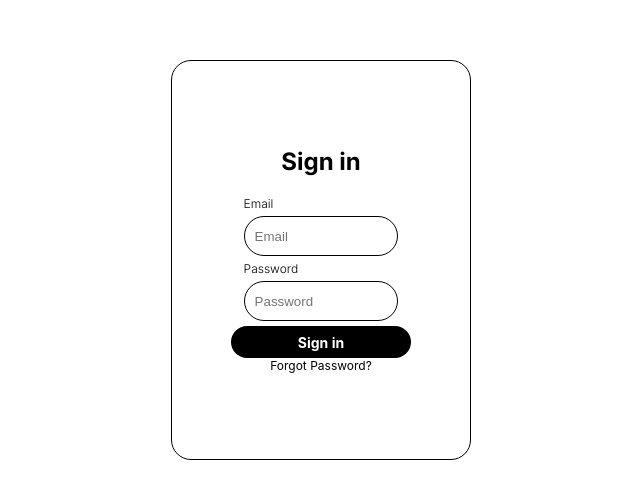
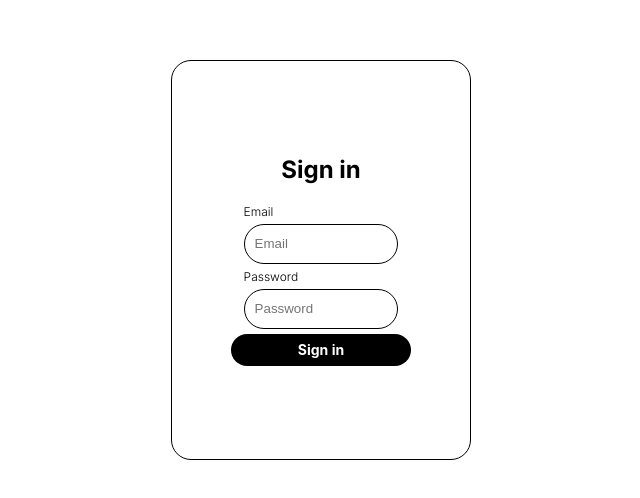
Before and after one commit to winkjii/peek-a-plot, a React (Create React App) app: page /sign-in in a window 1280 px wide. Shown: the part 140-638 px from the top of the page, without its empty margins (319-959 px from the left). Built offline with nearby package versions, Linux system fonts and the light colour scheme; no server answers.

Commit message:
error alert sign-in sign-up

```diff
--- a/src/pages/SignIn/SignIn.js
+++ b/src/pages/SignIn/SignIn.js
@@ -18,7 +18,8 @@ const SignIn = () => {
       await signInWithEmailAndPassword(auth, email, password);
       navigate("/home");
     } catch (error) {
-      setError(true);
+      console.log("error", error)
+      alert("เข้าสู่ระบบไม่สำเร็จ กรุณาตรวจสอบชื่อผู้ใช้และรหัสผ่านของคุณอีกครั้ง ")
     }
   };
 
@@ -63,9 +64,6 @@ const SignIn = () => {
           width={180}
           height={32}
         />
-        <div className={styles.forgot} onClick={handleForgotPassword}>
-          Forgot Password?
-        </div>
       </div>
     </div>
   );
--- a/src/pages/SignUp/SignUp.js
+++ b/src/pages/SignUp/SignUp.js
@@ -3,17 +3,16 @@ import styles from "./SignUp.module.css";
 import ButtonSemantic from "../../components/ButtonSemantic/ButtonSemantic";
 import { auth, db, storage } from "../../firebase/firebase";
 import { createUserWithEmailAndPassword, updateProfile } from "firebase/auth";
-import { ref, uploadBytesResumable, getDownloadURL } from "firebase/storage";
+// import { ref, uploadBytesResumable, getDownloadURL } from "firebase/storage";
 import { useNavigate } from "react-router-dom";
 import { doc, setDoc } from "firebase/firestore";
-import img from "../../assets/logo.png"
+// import img from "../../assets/logo.png"
 
 const SignUp = () => {
   const [username, setUsername] = useState("");
   const [email, setEmail] = useState("");
   const [password, setPassword] = useState("");
   const [confirmPassword, setConfirmPassword] = useState("");
-  const [error, setError] = useState(false);
 
   const navigate = useNavigate();
 
@@ -50,7 +49,7 @@ const SignUp = () => {
       navigate("/sign-in");
       // console.log(res.user)
     } catch (error) {
-      setError(true);
+      alert("ไม่สามารถสมัครสมาชิกได้สำเร็จ กรุณาลองอีกครั้ง")
     }
     // const res = await createUserWithEmailAndPassword(auth, email, password)
     //   .then((userCredential) => {
```
